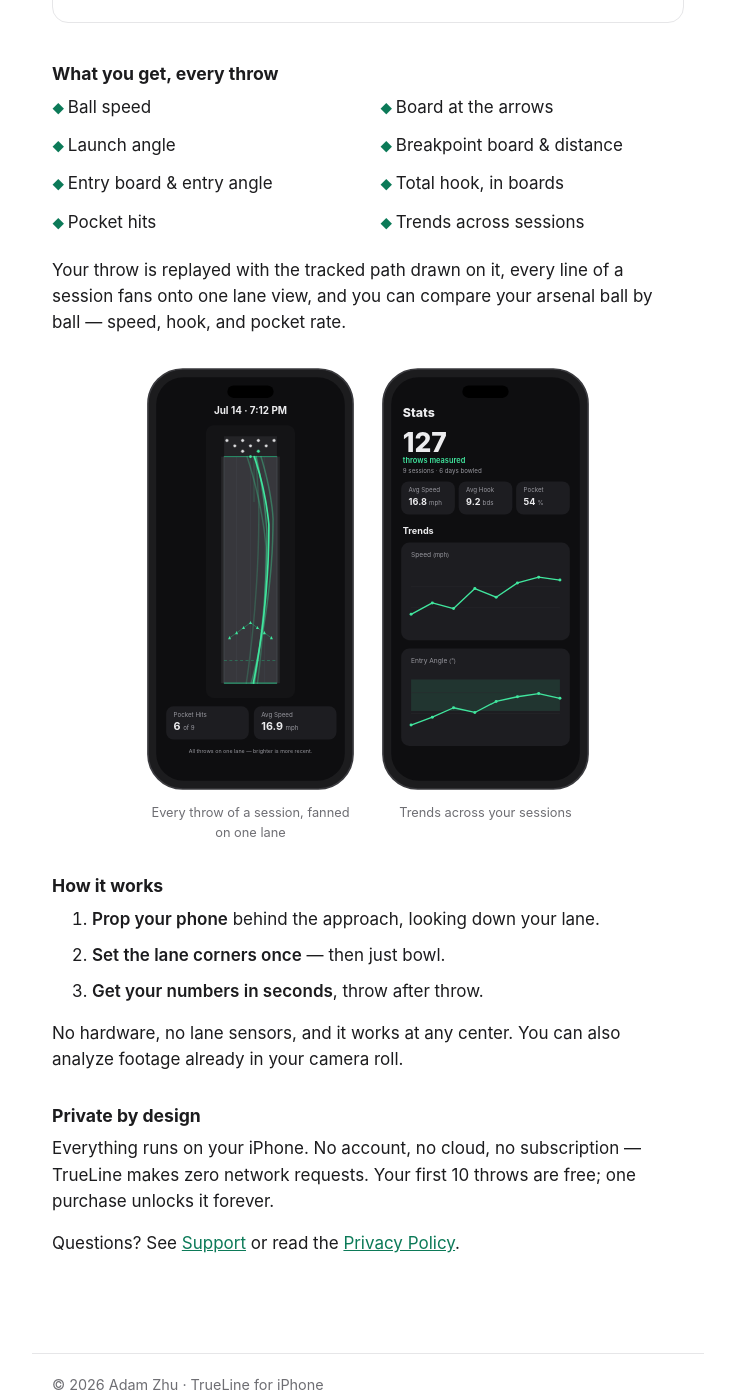
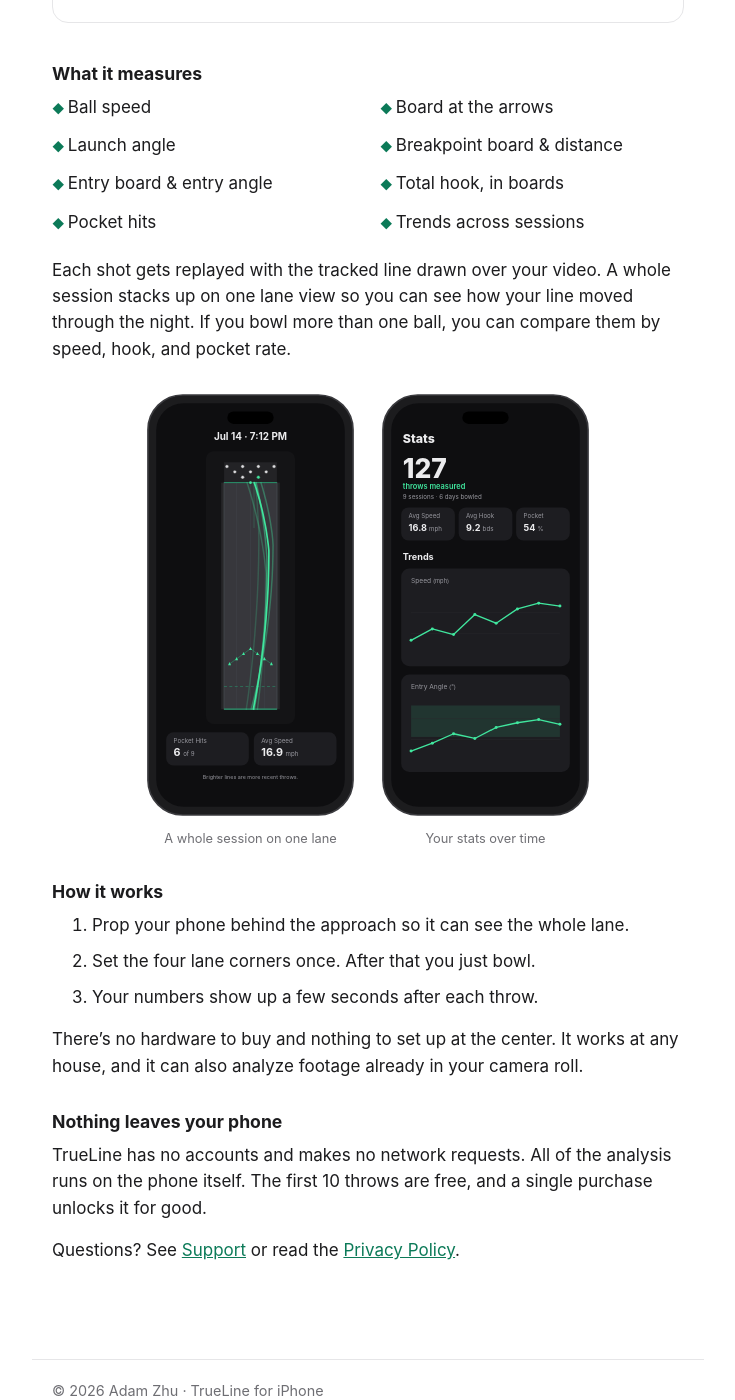
Before and after one commit to adam-zhu1/trueline, a Jekyll site: the page built from docs/index.md, in a window 1280 px wide and 1400 px high, scrolled down 1139 px. Shown: the whole window, without its empty margins (272-1007 px from the left). Built offline with Jekyll 4.4.1, drawn with Linux system fonts in a browser that asks for light colours; some of the changed text lies outside the part shown.

Commit message:
docs: rewrite site copy in plain language

```diff
--- a/docs/_config.yml
+++ b/docs/_config.yml
@@ -1,5 +1,5 @@
 title: TrueLine
-description: iPhone bowling ball-motion tracker — speed, hook, breakpoint, and entry angle for every throw.
+description: TrueLine tracks your bowling ball with your iPhone and measures speed, hook, breakpoint, and entry angle.
 plugins:
   - jekyll-relative-links
 defaults:
--- a/docs/index.md
+++ b/docs/index.md
@@ -1,6 +1,6 @@
 ---
-title: Every throw, measured
-description: TrueLine turns your iPhone into a bowling ball-motion tracker — speed, board at the arrows, breakpoint, entry angle, and hook for every throw. No hardware, no subscription.
+title: Ball tracking on your iPhone
+description: TrueLine tracks your bowling ball with your iPhone. Speed, hook, breakpoint, and entry angle for every throw, with no extra hardware.
 ---
 
 <style>
@@ -57,8 +57,8 @@
 </style>
 
 <div class="hero">
-<h1>Every throw, measured.</h1>
-<p class="lede">TrueLine turns your iPhone into a bowling ball-motion tracker. Prop your phone behind the approach, bowl, and get the numbers a coach would give you — for every single throw, in seconds.</p>
+<h1>See what your ball actually did.</h1>
+<p class="lede">TrueLine tracks your bowling ball with your iPhone. Prop the phone up behind the approach and bowl like you normally would. A few seconds after each throw, you get the numbers a coach would give you.</p>
 </div>
 
 <svg class="phone-art" viewBox="0 0 260 520" fill="none" aria-label="iPhone showing TrueLine's Shot Result screen: a narrow top-down lane with the tracked hook path, and stat tiles for speed, hook, entry angle, and breakpoint">
@@ -122,7 +122,7 @@
     <text x="143" y="489" font-size="14" font-weight="700" fill="#ececee">6.8 <tspan font-size="7.5" font-weight="400" fill="#98989f">board</tspan></text>
   </g>
 </svg>
-<p class="art-caption">One throw in TrueLine — tracked, measured, scored.</p>
+<p class="art-caption">The screen you see after a throw.</p>
 
 <div class="cta-block">
 <p><strong>TrueLine is coming to the App Store.</strong></p>
@@ -130,9 +130,8 @@
   <input class="notify-input" type="email" name="email" required placeholder="you@example.com" autocomplete="email" aria-label="Email address">
   <button class="cta-button" type="submit">Get notified</button>
 </form>
-<p class="cta-note">One email when it ships — nothing else. Want to try it early?
-Say so on the <a href="support.md">Support page</a> and you're on the TestFlight beta list.</p>
-<p class="cta-note" id="notify-fail" hidden>That didn't go through — please try again in a minute, or use the form on the <a href="support.md">Support page</a>.</p>
+<p class="cta-note">You'll get one email when it launches and that's it. Want to try the beta before then? Ask on the <a href="support.md">Support page</a>.</p>
+<p class="cta-note" id="notify-fail" hidden>That didn't go through. Try again in a minute, or use the form on the <a href="support.md">Support page</a>.</p>
 </div>
 
 <script>
@@ -160,7 +159,7 @@
 })();
 </script>
 
-## What you get, every throw
+## What it measures
 
 <ul class="metrics">
 <li>Ball speed</li>
@@ -173,7 +172,7 @@
 <li>Trends across sessions</li>
 </ul>
 
-Your throw is replayed with the tracked path drawn on it, every line of a session fans onto one lane view, and you can compare your arsenal ball by ball — speed, hook, and pocket rate.
+Each shot gets replayed with the tracked line drawn over your video. A whole session stacks up on one lane view so you can see how your line moved through the night. If you bowl more than one ball, you can compare them by speed, hook, and pocket rate.
 
 <div class="phone-row">
 <figure class="phone-col">
@@ -229,9 +228,9 @@
     <text x="143" y="427" font-size="7.5" fill="#98989f">Avg Speed</text>
     <text x="143" y="443" font-size="13" font-weight="700" fill="#ececee">16.9 <tspan font-size="7.5" font-weight="400" fill="#98989f">mph</tspan></text>
   </g>
-  <text x="130" y="470" text-anchor="middle" font-family="-apple-system, Helvetica, sans-serif" font-size="6.5" fill="#98989f">All throws on one lane — brighter is more recent.</text>
+  <text x="130" y="470" text-anchor="middle" font-family="-apple-system, Helvetica, sans-serif" font-size="6.5" fill="#98989f">Brighter lines are more recent throws.</text>
 </svg>
-<figcaption>Every throw of a session, fanned on one lane</figcaption>
+<figcaption>A whole session on one lane</figcaption>
 </figure>
 <figure class="phone-col">
 <svg viewBox="0 0 260 520" fill="none" aria-label="iPhone showing TrueLine's Stats tab: all-time totals, averages, and trend charts across sessions">
@@ -282,22 +281,22 @@
     <circle cx="220.0" cy="404.3" r="1.8" fill="#40e69e"/>
   </g>
 </svg>
-<figcaption>Trends across your sessions</figcaption>
+<figcaption>Your stats over time</figcaption>
 </figure>
 </div>
 
 ## How it works
 
 <ol class="steps">
-<li><strong>Prop your phone</strong> behind the approach, looking down your lane.</li>
-<li><strong>Set the lane corners once</strong> — then just bowl.</li>
-<li><strong>Get your numbers in seconds</strong>, throw after throw.</li>
+<li>Prop your phone behind the approach so it can see the whole lane.</li>
+<li>Set the four lane corners once. After that you just bowl.</li>
+<li>Your numbers show up a few seconds after each throw.</li>
 </ol>
 
-No hardware, no lane sensors, and it works at any center. You can also analyze footage already in your camera roll.
+There's no hardware to buy and nothing to set up at the center. It works at any house, and it can also analyze footage already in your camera roll.
 
-## Private by design
+## Nothing leaves your phone
 
-Everything runs on your iPhone. No account, no cloud, no subscription — TrueLine makes zero network requests. Your first 10 throws are free; one purchase unlocks it forever.
+TrueLine has no accounts and makes no network requests. All of the analysis runs on the phone itself. The first 10 throws are free, and a single purchase unlocks it for good.
 
 Questions? See [Support](support.md) or read the [Privacy Policy](privacy.md).
```
Also changed, not shown: docs/privacy.md (+3 -3 lines), docs/support.md (+8 -8 lines).
